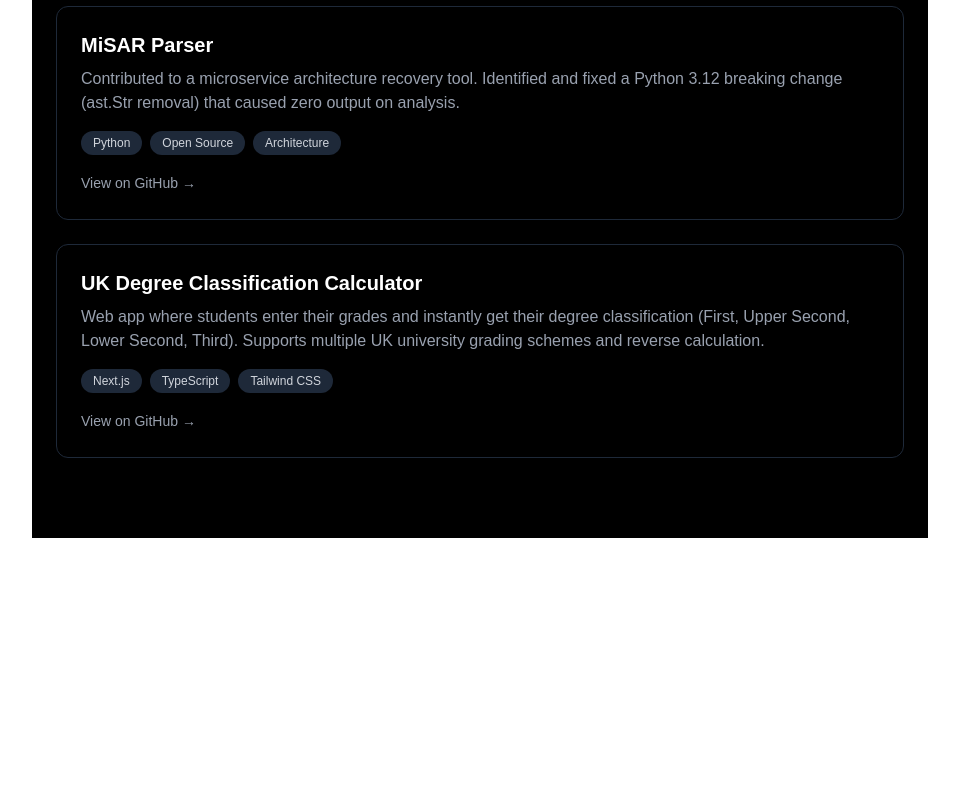
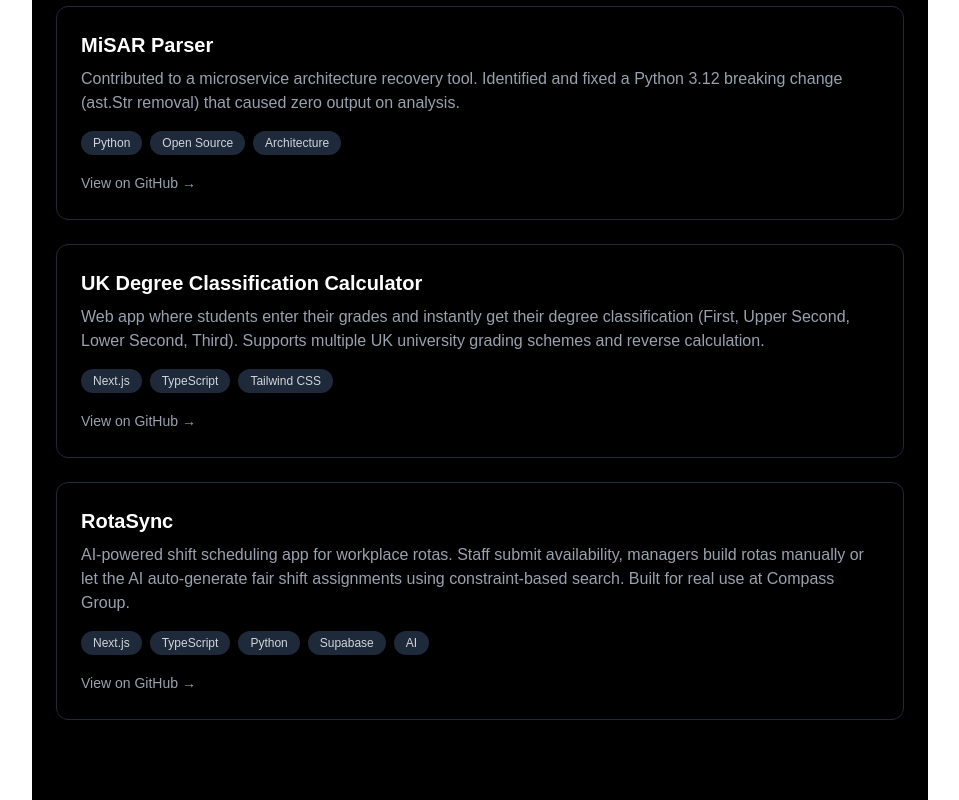
Before and after one commit to krtk119/Portfolio, a Next.js app: page /projects in a window 1280 px wide. Shown: the part 702-1502 px from the top of the page, without its empty margins (160-1119 px from the left). Before the commit the page ends 1240 px from the top, so only its background shows below. Built offline with nearby package versions, Linux system fonts and the light colour scheme.

Commit message:
add RotaSync Pfoject

```diff
--- a/app/projects/page.tsx
+++ b/app/projects/page.tsx
@@ -23,6 +23,13 @@
     tags: ["Next.js", "TypeScript", "Tailwind CSS"],
     github: "https://github.com/krtk119/Grade-Classification-Calculator",
   },
+  {
+  title: "RotaSync",
+  description: "AI-powered shift scheduling app for workplace rotas. Staff submit availability, managers build rotas manually or let the AI auto-generate fair shift assignments using constraint-based search. Built for real use at Compass Group.",
+  tags: ["Next.js", "TypeScript", "Python", "Supabase", "AI"],
+  github: "https://github.com/krtk119/RotaSync",
+},
+
 ]
 
 export default function Projects() {
```
